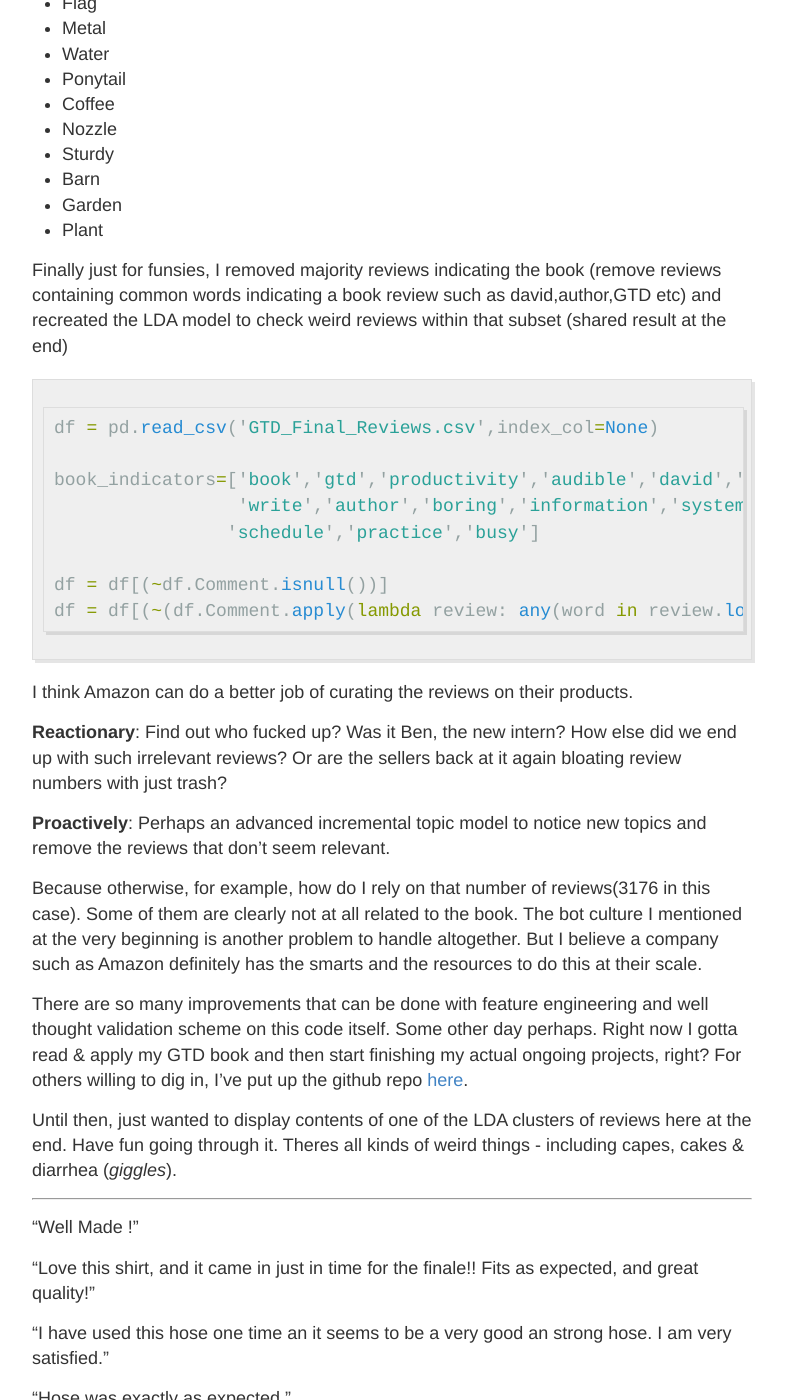
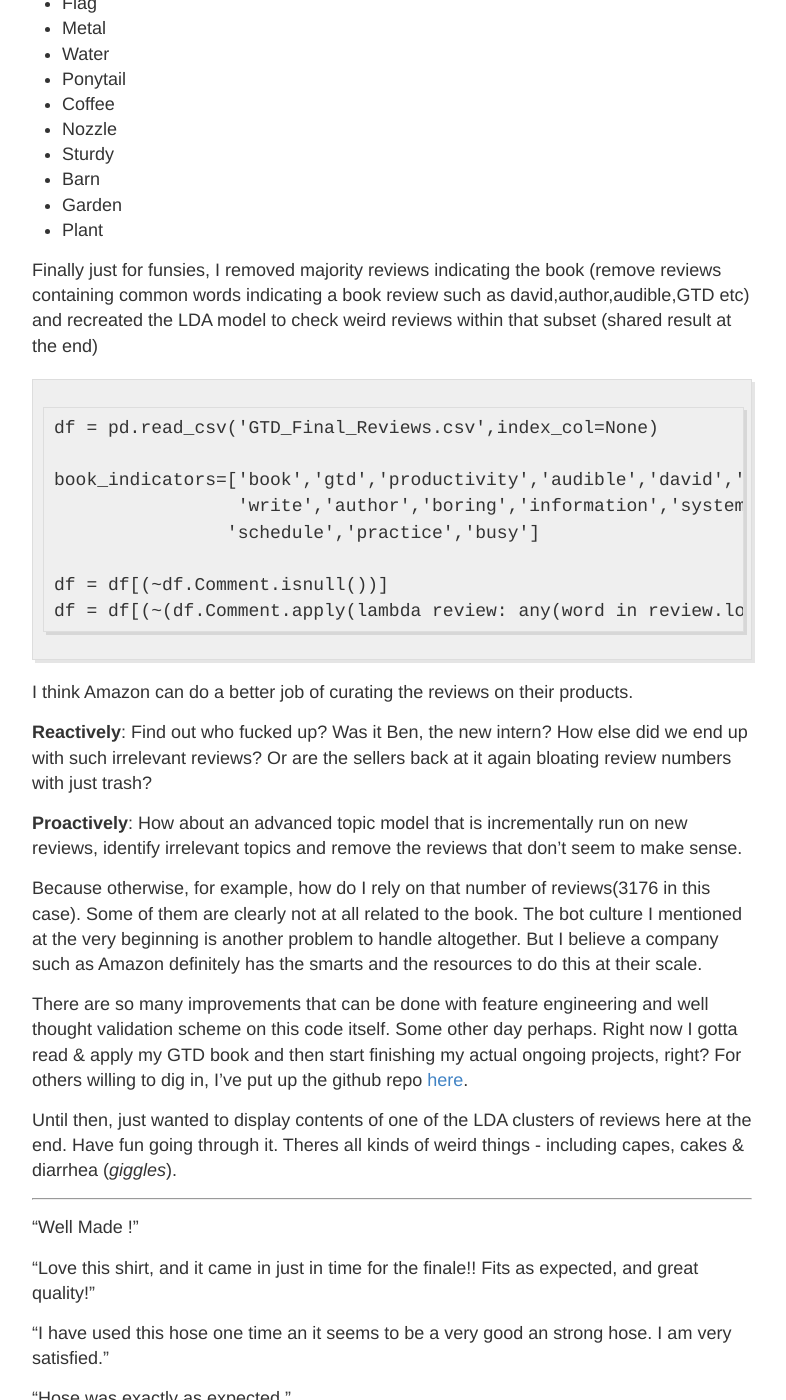
Before and after one commit to spsphulse/My-Portfolio, a Jekyll site: the page built from _posts/2019-07-30-whats-going-on-amazon.md, in a window 1280 px wide and 1400 px high, scrolled down 5571 px. Shown: the whole window, without its empty margins (248-1034 px from the left). Built offline with Jekyll 4.4.1, drawn with Linux system fonts in a browser that asks for light colours.

Commit message:
Update 2019-07-30-whats-going-on-amazon.md

````diff
--- a/_posts/2019-07-30-whats-going-on-amazon.md
+++ b/_posts/2019-07-30-whats-going-on-amazon.md
@@ -67,9 +67,9 @@ Especially stood out to me were reviews with words like
 - Plant
 
 
-Finally just for funsies, I removed majority reviews indicating the book (remove reviews containing common words indicating a book review such as david,author,GTD etc) and recreated the LDA model to check weird reviews within that subset (shared result at the end)
+Finally just for funsies, I removed majority reviews indicating the book (remove reviews containing common words indicating a book review such as david,author,audible,GTD etc) and recreated the LDA model to check weird reviews within that subset (shared result at the end)
 
-```python
+```
 df = pd.read_csv('GTD_Final_Reviews.csv',index_col=None)
 
 book_indicators=['book','gtd','productivity','audible','david','allen','tasks','read',
@@ -83,9 +83,9 @@ df = df[(~(df.Comment.apply(lambda review: any(word in review.lower() for word i
 I think Amazon can do a better job of curating the reviews on their products.
 
 
-**Reactionary**: Find out who fucked up? Was it Ben, the new intern? How else did we end up with such irrelevant reviews? Or are the sellers back at it again bloating review numbers with just trash?
+**Reactively**: Find out who fucked up? Was it Ben, the new intern? How else did we end up with such irrelevant reviews? Or are the sellers back at it again bloating review numbers with just trash?
 
-**Proactively**: Perhaps an advanced incremental topic model to notice new topics and remove the reviews that don't seem relevant.
+**Proactively**: How about an advanced topic model that is incrementally run on new reviews, identify irrelevant topics and remove the reviews that don't seem to make sense.
 
 Because otherwise, for example, how do I rely on that number of reviews(3176 in this case). Some of them are clearly not at all related to the book. The bot culture I mentioned at the very beginning is another problem to handle altogether. But I believe a company such as Amazon definitely has the smarts and the resources to do this at their scale.
 
````
